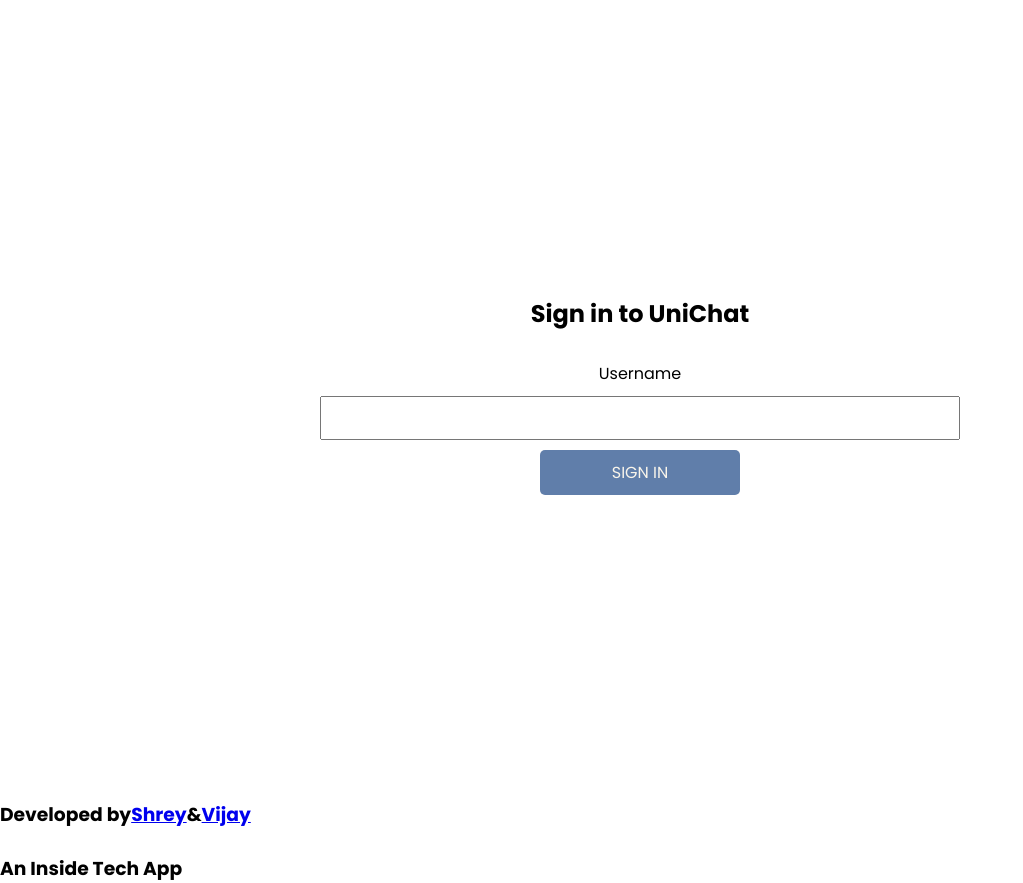
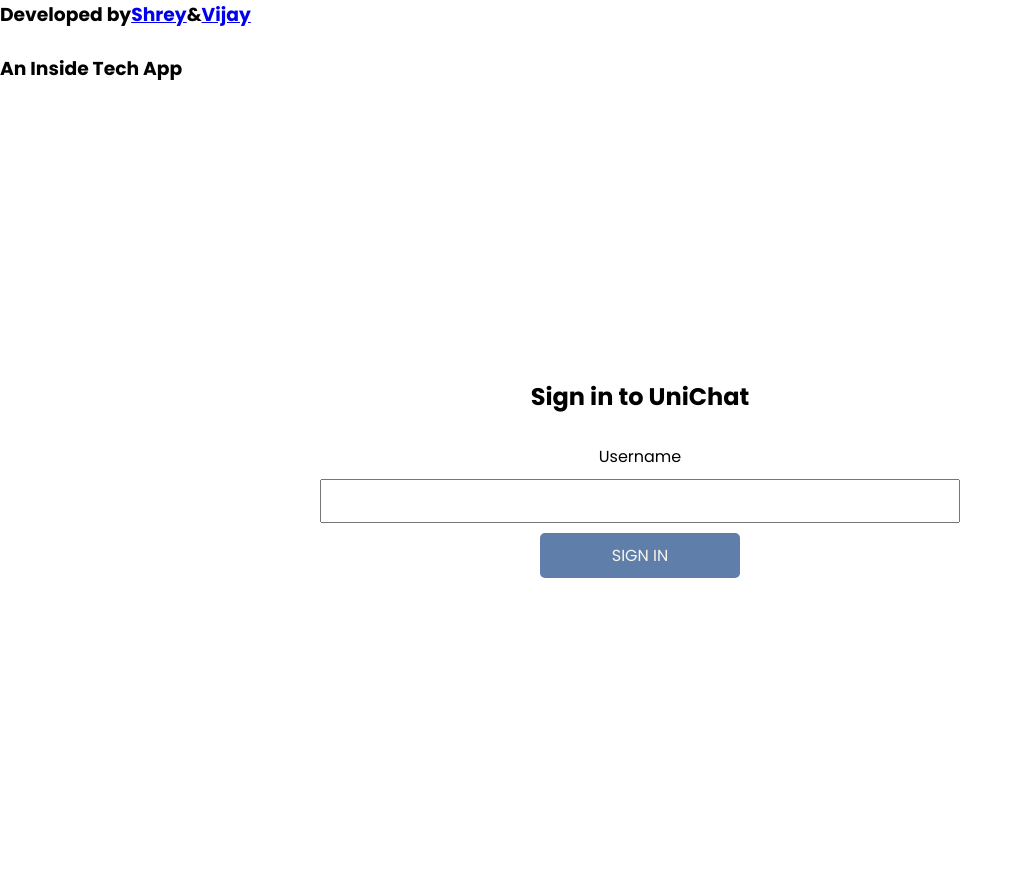
Before and after one commit to shreykoradia/UniChat, a React (Create React App) app in the folder client/: page / in a window 1280 px wide. Shown: the whole page, without its empty margins (0-1023 px from the left). Built offline with nearby package versions, Linux system fonts and the light colour scheme; no server answers.

Commit message:
minor bugs setted up

```diff
--- a/client/src/App.js
+++ b/client/src/App.js
@@ -10,12 +10,12 @@ function App() {
   return (
     <BrowserRouter>
     <div>
+    <h3>Developed by<a href='https://twitter.com/shreykoradia'>Shrey</a>&<a href='https://twitter.com/v1jayy__'>Vijay</a></h3><br />
+    <h3>An Inside Tech App</h3>
       <Routes>
         <Route path="/" element={<Home socket={socket} />}></Route>
         <Route path="/chat" element={<ChatPage socket={socket} />}></Route>
       </Routes>
-      <h3>Developed by<a href='https://twitter.com/shreykoradia'>Shrey</a>&<a href='https://twitter.com/v1jayy__'>Vijay</a></h3><br />
-      <h3>An Inside Tech App</h3>
     </div>
   </BrowserRouter>
   );
```
